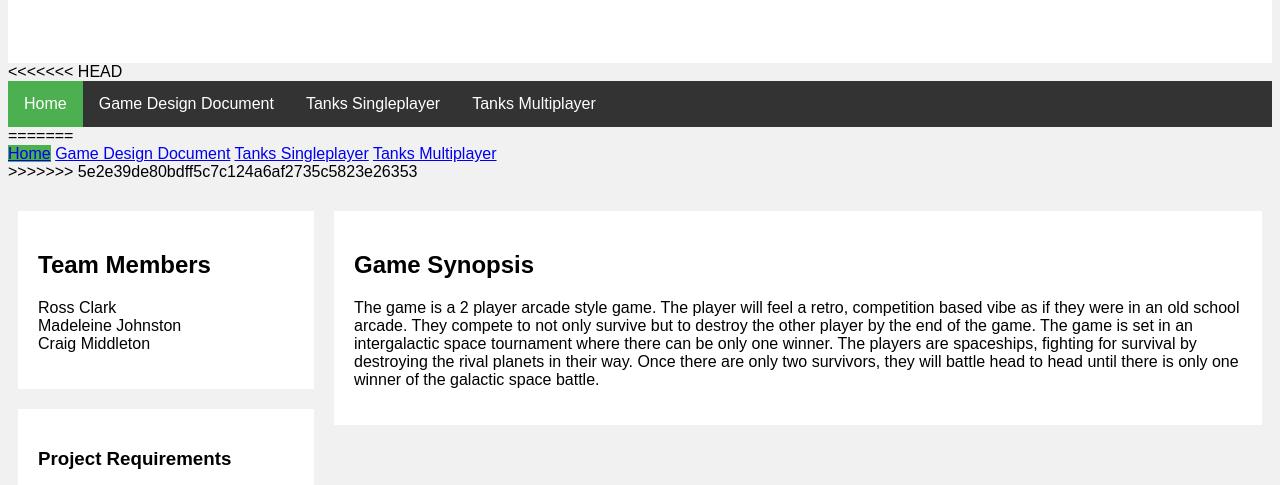
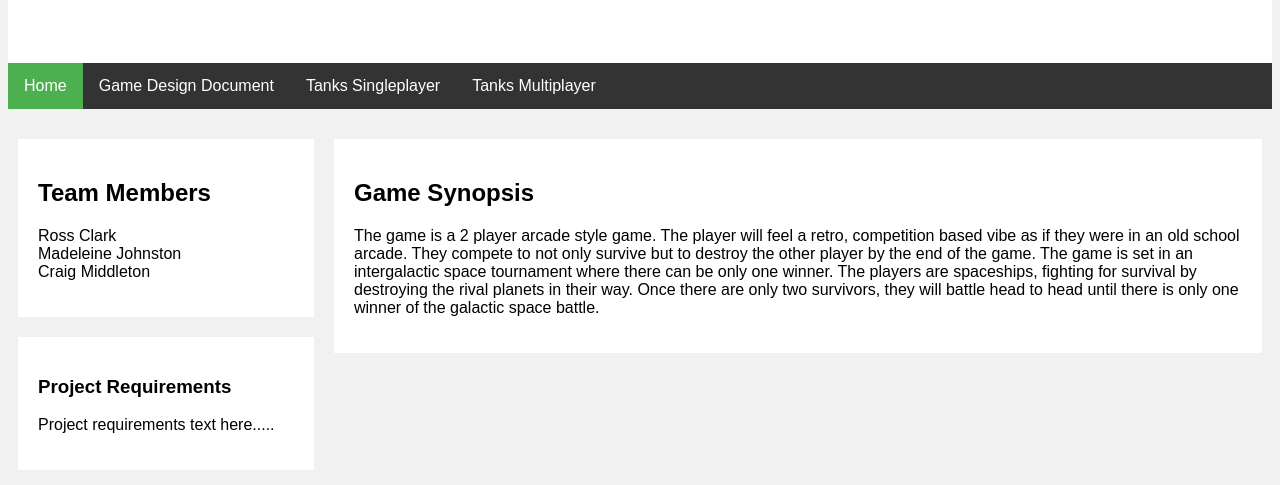
Before and after one commit to Kruxiz/webgamesproj, a plain HTML site: page index.html in a window 1280 px wide. Shown: the part 254-739 px from the top of the page. Drawn offline with Linux system fonts and the light colour scheme.

Commit message:
Changes because im bad with git
Git is hard and i am silly.

```diff
--- a/index.html
+++ b/index.html
@@ -12,7 +12,6 @@
 	<h1>Web Games Project</h1>
 </div>
 
-<<<<<<< HEAD
 <ul>
 	<li><a class="active" href="Index.html">Home</a></li>
 	<li><a href="GDD.html">Game Design Document</a></li>
@@ -20,14 +19,6 @@
 	<li><a href="About.html">Tanks Multiplayer</a></li>
 </ul>
 
-=======
-<div class="topnav">
-	<a class="active" href="Index.html">Home</a>
-	<a href="GDD.html">Game Design Document</a>
-	<a href="Game.html">Tanks Singleplayer</a>
-	<a href="About.html">Tanks Multiplayer</a>
-</div>
->>>>>>> 5e2e39de80bdff5c7c124a6af2735c5823e26353
 
 <div class="row">
 	<div class="left">
```
Also changed, not shown: About.html (+0 -9 lines), GDD.html (+0 -10 lines), game.html (+0 -9 lines).
